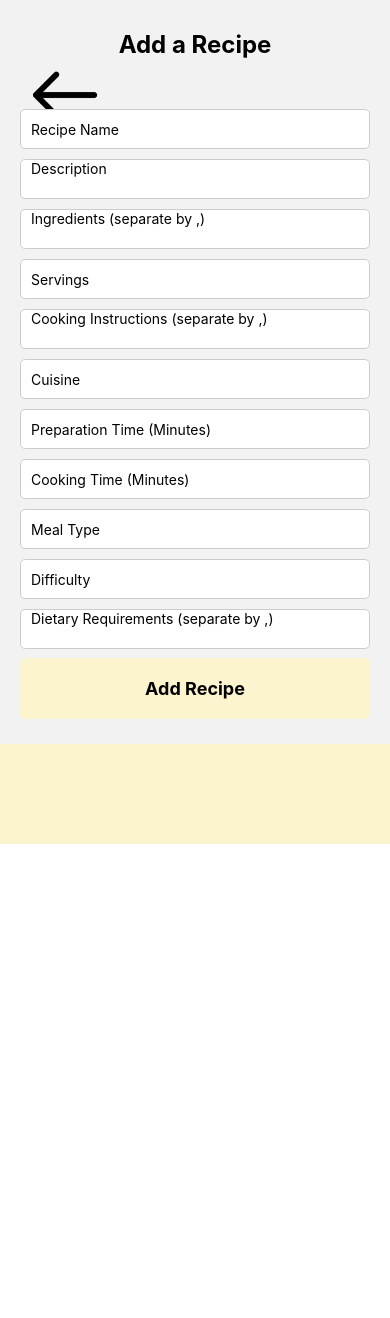
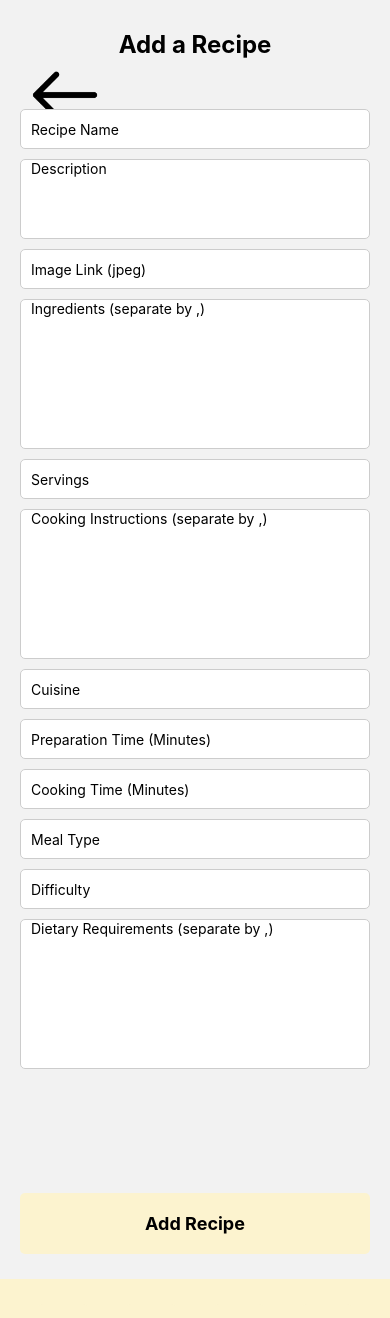
Before and after one commit to KirstyHind/scran-recipe-app, a React Native app: screen /AddRecipe in a window 390 px wide. Shown: the top 1318 px of the page. Before the commit the page ends 844 px from the top, so only its background shows below. Built offline with nearby package versions, Linux system fonts and the light colour scheme.

Commit message:
Your commit message here

```diff
--- a/AddRecipe.js
+++ b/AddRecipe.js
@@ -1,6 +1,6 @@
 // Necessary React and React Native imports
 import React, { useState } from 'react';
-import { Text, StyleSheet, TouchableOpacity, Alert, TextInput, SafeAreaView, Image } from 'react-native';
+import { Text, StyleSheet, TouchableOpacity, Alert, TextInput, SafeAreaView, Image, TouchableWithoutFeedback, Keyboard } from 'react-native';
 import firebase, { database } from './firebaseConfig';
 import { ref, set, push } from 'firebase/database';
 import 'firebase/compat/database';
@@ -14,6 +14,7 @@ const AddRecipe = ({ navigation }) => {
   // State to store the recipe details
   const [recipeName, setRecipeName] = useState('');
   const [description, setDescription] = useState('');
+  const [image, setImageLink] = useState('');
   const [ingredients, setIngredients] = useState('');
   const [servings, setServings] = useState('');
   const [cookingInstructions, setCookingInstructions] = useState('');
@@ -39,6 +40,7 @@ const AddRecipe = ({ navigation }) => {
       const newRecipe = {
         recipeName,
         description,
+        image,
         ingredients: ingredientsArray,
         servings: parseInt(servings),
         cookingInstructions: instructionsArray,
@@ -67,6 +69,7 @@ const AddRecipe = ({ navigation }) => {
 
   // Render the AddRecipe component
   return (
+    <TouchableWithoutFeedback onPress={Keyboard.dismiss}>
     <SafeAreaView style={styles.container}>
       <Text style={styles.heading}>Add a Recipe</Text>
       <TouchableOpacity style={styles.backButton} onPress={() => navigation.goBack()}>
@@ -81,7 +84,7 @@ const AddRecipe = ({ navigation }) => {
           onChangeText={(text) => setRecipeName(text)}
         />
         <TextInput
-          style={styles.input}
+          style={styles.inputWide}
           placeholder="Description"
           value={description}
           onChangeText={(text) => setDescription(text)}
@@ -90,6 +93,12 @@ const AddRecipe = ({ navigation }) => {
         />
         <TextInput
           style={styles.input}
+          placeholder="Image Link (jpeg)"
+          value={image}
+          onChangeText={(text) => setImageLink(text)}
+        />
+        <TextInput
+          style={styles.inputWider}
           placeholder="Ingredients (separate by ,)"
           value={ingredients}
           onChangeText={(text) => setIngredients(text)}
@@ -107,7 +116,7 @@ const AddRecipe = ({ navigation }) => {
         />
 
         <TextInput
-          style={styles.input}
+          style={styles.inputWider}
           placeholder="Cooking Instructions (separate by ,)"
           value={cookingInstructions}
           onChangeText={(text) => setCookingInstructions(text)}
@@ -154,7 +163,7 @@ const AddRecipe = ({ navigation }) => {
         />
 
         <TextInput
-          style={styles.input}
+          style={styles.inputWider}
           placeholder="Dietary Requirements (separate by ,)"
           value={dietaryRequirements}
           onChangeText={(text) => setDietaryRequirements(text)}
@@ -162,6 +171,7 @@ const AddRecipe = ({ navigation }) => {
           numberOfLines={4} // Set the initial number of lines to show
           onSubmitEditing={() => { }} // This function will handle the "Enter" key press
         />
+        <Text style={styles.endText}></Text>
       </ScrollView>
 
       {/* Save button */}
@@ -172,6 +182,7 @@ const AddRecipe = ({ navigation }) => {
       {/* Toolbar */}
       <Toolbar />
     </SafeAreaView>
+    </TouchableWithoutFeedback>
   );
 };
 
@@ -208,6 +219,24 @@ const styles = StyleSheet.create({
     marginBottom: 10,
     paddingHorizontal: 10,
   },
+  inputWide: {
+    backgroundColor: '#fff',
+    height: 80,
+    borderColor: '#ccc',
+    borderWidth: 1,
+    borderRadius: 5,
+    marginBottom: 10,
+    paddingHorizontal: 10,
+  },
+  inputWider: {
+    backgroundColor: '#fff',
+    height: 150,
+    borderColor: '#ccc',
+    borderWidth: 1,
+    borderRadius: 5,
+    marginBottom: 10,
+    paddingHorizontal: 10,
+  },
   saveButton: {
     backgroundColor: '#fcf3cf',
     paddingVertical: 20,
@@ -224,6 +253,10 @@ const styles = StyleSheet.create({
     fontSize: 18,
     fontWeight: 'bold',
   },
+  endText: {
+    paddingBottom: 80,
+    paddingTop: 200,
+  }
 });
 
 // Export the AddRecipe component
```
